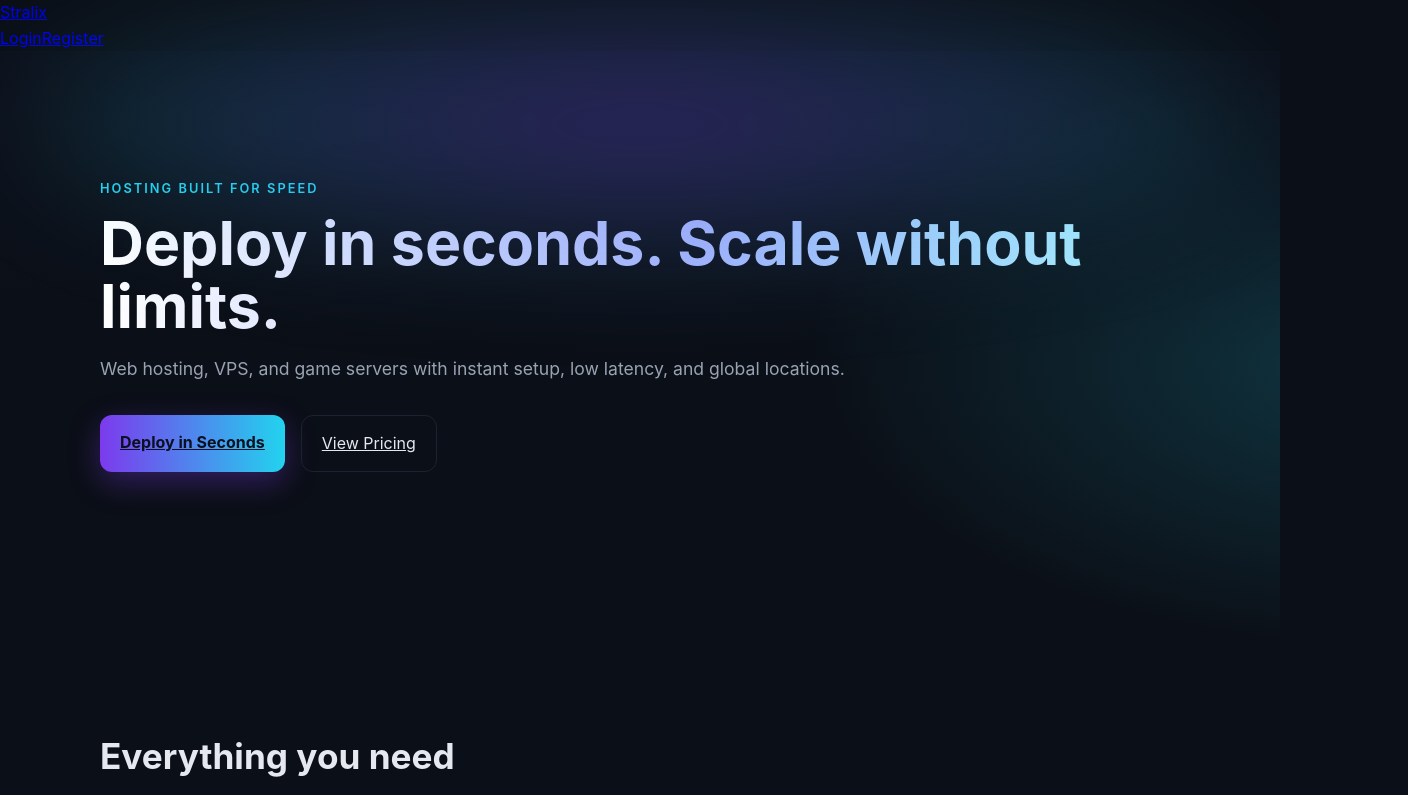
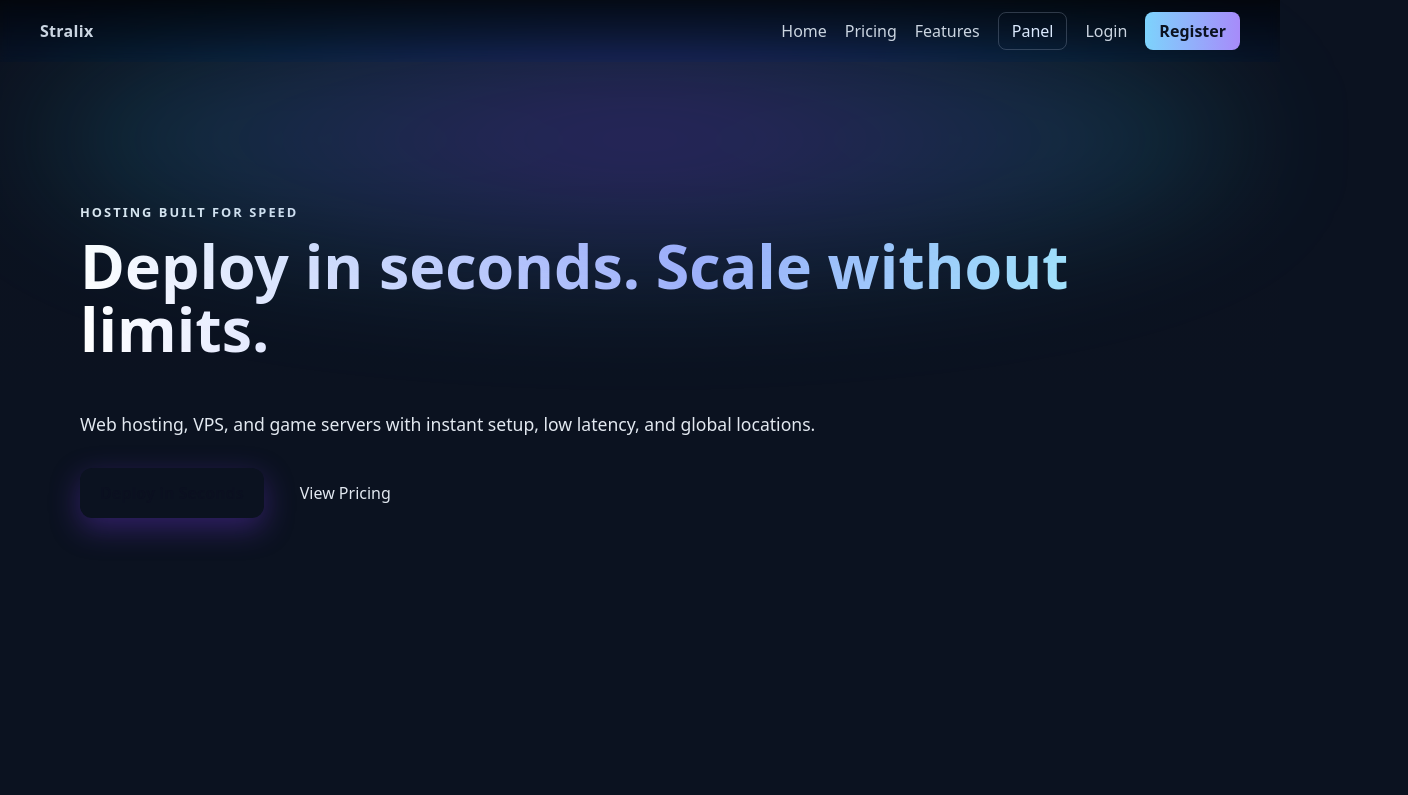
Before and after one commit to ElektryonUK/stralixhost, a Next.js app in the folder frontend/: page / in a window 1280 px wide. Shown: the top 795 px of the page, 1408 px wide, since content can reach past the window. Built offline with nearby package versions, Linux system fonts and the light colour scheme; no server answers.

Commit message:
fix(frontend-main): add auth-aware header to main site, globals.css, and layout wire-up; include data-test marker

```diff
--- a/frontend/app/globals.css
+++ b/frontend/app/globals.css
@@ -1,105 +1,17 @@
-/* Global styles for Stralixhost */
+/* Global base styles for contrast on dark hero backgrounds */
+html, body { margin: 0; padding: 0; }
+body { background-color: #0b1220; color: #e2e8f0; font-family: ui-sans-serif, system-ui, -apple-system, Segoe UI, Roboto, Helvetica, Arial, "Apple Color Emoji", "Segoe UI Emoji"; }
 
-/* CSS Reset and base styles */
-* {
-  box-sizing: border-box;
-  margin: 0;
-  padding: 0;
-}
+/* Anchor defaults */
+a { color: #cbd5e1; text-decoration: none; }
+a:hover { text-decoration: underline; }
 
-html,
-body {
-  max-width: 100vw;
-  overflow-x: hidden;
-  font-family: 'Inter', -apple-system, BlinkMacSystemFont, 'Segoe UI', 'Roboto',
-    'Oxygen', 'Ubuntu', 'Cantarell', 'Fira Sans', 'Droid Sans', 'Helvetica Neue',
-    sans-serif;
-  -webkit-font-smoothing: antialiased;
-  -moz-osx-font-smoothing: grayscale;
-  line-height: 1.6;
-}
-
-/* Import Inter font from Google Fonts */
-@import url('https://fonts.googleapis.com/css2?family=Inter:wght@300;400;500;600;700&display=swap');
-
-/* CSS Custom Properties (Variables) */
-:root {
-  /* Colors */
-  --color-primary: #667eea;
-  --color-primary-dark: #764ba2;
-  --color-secondary: #f093fb;
-  --color-accent: #4facfe;
-
-  /* Neutral colors */
-  --color-white: #ffffff;
-  --color-gray-50: #f7fafc;
-  --color-gray-100: #edf2f7;
-  --color-gray-200: #e2e8f0;
-  --color-gray-300: #cbd5e0;
-  --color-gray-400: #a0aec0;
-  --color-gray-500: #718096;
-  --color-gray-600: #4a5568;
-  --color-gray-700: #2d3748;
-  --color-gray-800: #1a202c;
-  --color-gray-900: #171923;
-
-  /* Status colors */
-  --color-success: #48bb78;
-  --color-warning: #ed8936;
-  --color-error: #f56565;
-  --color-info: #4299e1;
-
-  /* Spacing */
-  --spacing-xs: 0.25rem;
-  --spacing-sm: 0.5rem;
-  --spacing-md: 1rem;
-  --spacing-lg: 1.5rem;
-  --spacing-xl: 2rem;
-  --spacing-2xl: 3rem;
-
-  /* Border radius */
-  --radius-sm: 4px;
-  --radius-md: 8px;
-  --radius-lg: 12px;
-  --radius-xl: 16px;
-
-  /* Shadows */
-  --shadow-sm: 0 1px 3px rgba(0, 0, 0, 0.1);
-  --shadow-md: 0 4px 6px rgba(0, 0, 0, 0.1);
-  --shadow-lg: 0 10px 15px rgba(0, 0, 0, 0.1);
-  --shadow-xl: 0 20px 25px rgba(0, 0, 0, 0.1);
-
-  /* Transitions */
-  --transition-fast: 0.15s ease;
-  --transition-normal: 0.3s ease;
-  --transition-slow: 0.5s ease;
-
-  /* Dark landing theme variables */
-  --bg: #0b0f17;
-  --panel: #0f1522;
-  --text: #e6e8f0;
-  --muted: #9aa3b2;
-  --line: #1b2231;
-  --accent: #7c3aed; /* electric purple */
-  --accent-2: #22d3ee; /* neon blue */
-}
-
-/* Dark background for landing */
-body {
-  background: radial-gradient(1200px 600px at 10% -10%, rgba(124,58,237,.25), transparent 60%),
-              radial-gradient(1000px 500px at 110% 10%, rgba(34,211,238,.2), transparent 60%),
-              var(--bg);
-  color: var(--text);
-}
-
-main { min-height: 100vh; }
-
-/* Dark mode support */
-@media (prefers-color-scheme: dark) {
-  :root {
-    --color-white: #1a202c;
-    --color-gray-50: #2d3748;
-    --color-gray-100: #4a5568;
-    --color-gray-900: #f7fafc;
-  }
-}
+/* Header utilities */
+.header-gradient { background: linear-gradient(to bottom, rgba(0,0,0,0.6), rgba(0,0,0,0.0)); backdrop-filter: saturate(140%) blur(6px); position: sticky; top: 0; z-index: 50; }
+.container { max-width: 1200px; margin: 0 auto; padding: 12px 20px; }
+.flex { display: flex; align-items: center; }
+.space-between { justify-content: space-between; }
+.gap-18 { gap: 18px; }
+.btn-solid { color:#0b1220; background: linear-gradient(90deg, #7dd3fc, #a78bfa); border:none; border-radius:8px; padding:8px 14px; font-weight:600; cursor:pointer; }
+.btn-ghost { color:#dbeafe; border:1px solid rgba(148,163,184,0.3); border-radius:8px; padding:7px 13px; }
+.text-dim { color:#cbd5e1; }
--- a/frontend/app/layout.tsx
+++ b/frontend/app/layout.tsx
@@ -1,26 +1,16 @@
-import './globals.css'
-import type { Metadata, Viewport } from 'next'
-import Header from '@/components/Header'
-import Footer from '@/components/Footer'
+import "./globals.css";
+import { AuthProvider } from "../components/auth/AuthProvider";
+import { HeaderNav } from "../components/layout/HeaderNav";
 
-export const metadata: Metadata = {
-  title: 'Stralix • Premium Hosting for Builders',
-  description: 'Web hosting, VPS, game servers, domains, and SSL — fast, secure, and scalable.',
-  icons: { icon: '/icons/favicon.ico' },
-}
-
-export const viewport: Viewport = {
-  themeColor: '#0ea5e9',
-}
-
-export default function RootLayout({ children }: { children: React.ReactNode }) {
+export default function Layout({ children }: { children: React.ReactNode }) {
   return (
-    <html lang="en" suppressHydrationWarning>
+    <html lang="en">
       <body>
-        <Header />
-        <main>{children}</main>
-        <Footer />
+        <AuthProvider>
+          <HeaderNav />
+          <main>{children}</main>
+        </AuthProvider>
       </body>
     </html>
-  )
+  );
 }
--- /dev/null
+++ b/frontend/components/auth/AuthProvider.tsx
@@ -0,0 +1,64 @@
+"use client";
+import React, { createContext, useContext, useEffect, useState } from "react";
+
+export type User = {
+  id: string;
+  email: string;
+  role: string;
+  first_name?: string | null;
+  last_name?: string | null;
+  email_verified: boolean;
+};
+
+type AuthState = {
+  user: User | null;
+  loading: boolean;
+  refresh: () => Promise<void>;
+  logout: () => Promise<void>;
+};
+
+const AuthContext = createContext<AuthState | undefined>(undefined);
+
+export function AuthProvider({ children }: { children: React.ReactNode }) {
+  const [user, setUser] = useState<User | null>(null);
+  const [loading, setLoading] = useState(true);
+
+  const API = process.env.NEXT_PUBLIC_API_BASE || "";
+
+  const refresh = async () => {
+    try {
+      const res = await fetch(`${API}/api/auth/me`, { credentials: "include" });
+      if (res.ok) {
+        const data = await res.json();
+        setUser(data);
+      } else {
+        setUser(null);
+      }
+    } catch {
+      setUser(null);
+    } finally {
+      setLoading(false);
+    }
+  };
+
+  const logout = async () => {
+    await fetch(`${API}/api/auth/logout`, { method: "POST", credentials: "include" });
+    setUser(null);
+  };
+
+  useEffect(() => {
+    refresh();
+  }, []);
+
+  return (
+    <AuthContext.Provider value={{ user, loading, refresh, logout }}>
+      {children}
+    </AuthContext.Provider>
+  );
+}
+
+export function useAuth() {
+  const ctx = useContext(AuthContext);
+  if (!ctx) throw new Error("useAuth must be used within AuthProvider");
+  return ctx;
+}
--- /dev/null
+++ b/frontend/components/layout/HeaderNav.tsx
@@ -0,0 +1,34 @@
+"use client";
+import Link from "next/link";
+import { useAuth } from "../auth/AuthProvider";
+
+export function HeaderNav() {
+  const { user, loading, logout } = useAuth();
+
+  return (
+    <header className="header-gradient" data-test="header-main-v2">
+      <div className="container flex space-between">
+        <Link href="/" className="text-dim" style={{fontWeight:700, letterSpacing:0.3}}>Stralix</Link>
+        <nav className="flex gap-18" aria-label="Primary">
+          <Link href="/" className="text-dim" prefetch={false}>Home</Link>
+          <Link href="#pricing" className="text-dim" prefetch={false}>Pricing</Link>
+          <Link href="#features" className="text-dim" prefetch={false}>Features</Link>
+          <Link href="/panel" className="btn-ghost" prefetch={false}>Panel</Link>
+          {!loading && (
+            user ? (
+              <div className="flex gap-18">
+                <span title={user.email} className="text-dim" style={{fontSize:14, maxWidth:180, overflow:"hidden", textOverflow:"ellipsis", whiteSpace:"nowrap"}}>{user.email}</span>
+                <button onClick={logout} className="btn-solid">Logout</button>
+              </div>
+            ) : (
+              <div className="flex gap-18">
+                <Link href="/auth/login" className="text-dim" prefetch={false}>Login</Link>
+                <Link href="/auth/register" className="btn-solid" prefetch={false}>Register</Link>
+              </div>
+            )
+          )}
+        </nav>
+      </div>
+    </header>
+  );
+}
```
